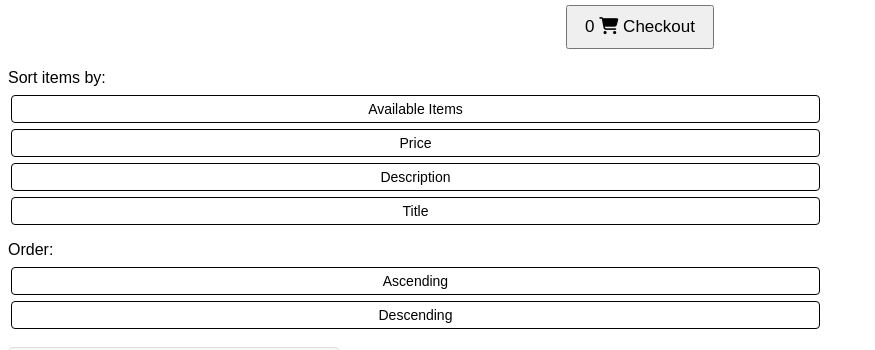
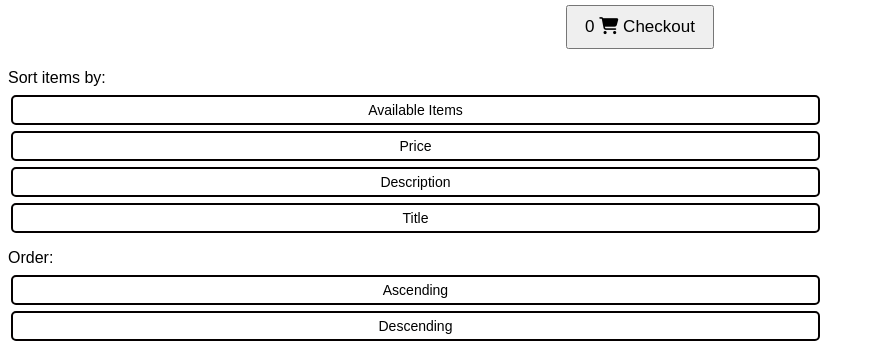
Before and after one commit to sinoym95/after-school-lessons, a plain HTML site: page frontend.html in a window 1280 px wide. Shown: the part 98-448 px from the top of the page, without its empty margins (0-875 px from the left). Drawn offline with nearby package versions, Linux system fonts and the light colour scheme.

Commit message:
Update frontend.html

```diff
--- a/frontend.html
+++ b/frontend.html
@@ -278,10 +278,10 @@
   font-size: 14px;
   padding: 5px 10px;
   margin: 3px;
-  border: 1px solid #040000;
+  border: 2px solid #040000;
   background-color: #ffffff;
   cursor: pointer;
-  border-radius: 4px;
+  border-radius: 5px;
 }
 
 
```
